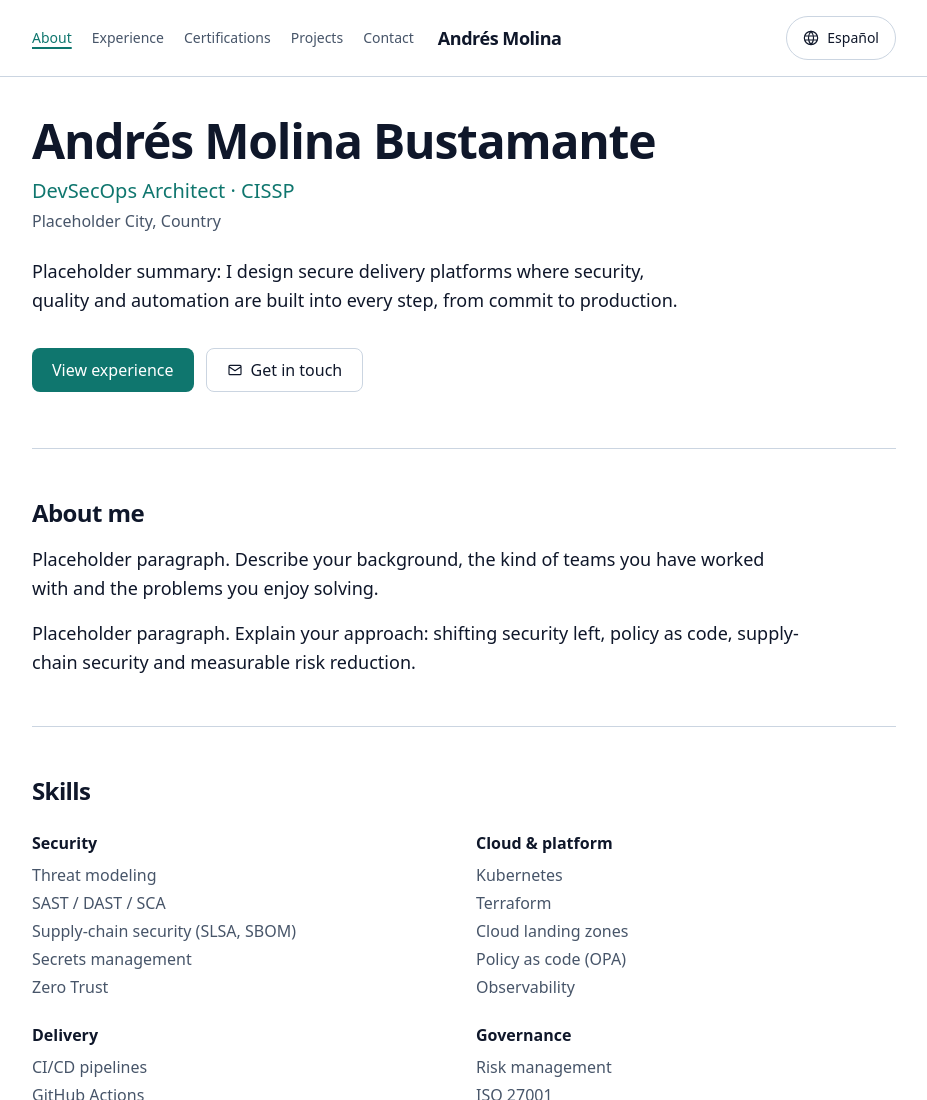
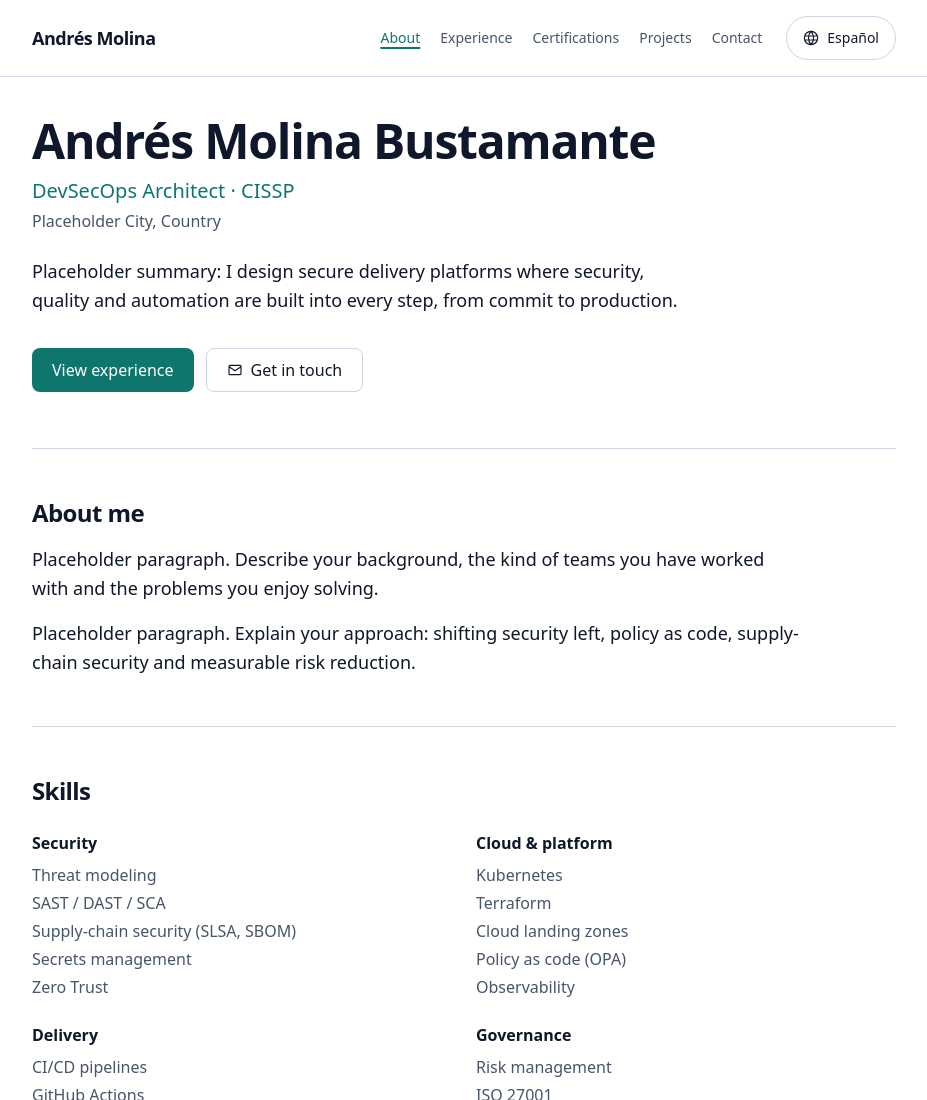
Before and after one commit to Milodon247/andresmolina.dev, an Astro site: page / in a window 1280 px wide. Shown: the top 1100 px of the page, without its empty margins (176-1103 px from the left). Built offline with nearby package versions, Linux system fonts and the light colour scheme; Astro itself is replaced by a stand-in of ours.

Commit message:
fix(layout): keep brand before navigation on wide screens
Co-Authored-By: Claude Opus 5.5 <noreply@anthropic.com>

```diff
--- a/src/components/layout/Header.astro
+++ b/src/components/layout/Header.astro
@@ -21,7 +21,7 @@ const t = useTranslations(locale);
     <a href={pathFor('home', locale)} class="text-lg font-semibold tracking-tight text-fg no-underline">
       {site.name}
     </a>
-    <nav aria-label={t.mainNavLabel} class="no-print col-span-2 row-start-2 md:col-span-1 md:row-start-1">
+    <nav aria-label={t.mainNavLabel} class="no-print col-span-2 row-start-2 md:col-span-1 md:col-start-2 md:row-start-1">
       <ul class="flex flex-wrap gap-x-5 gap-y-1 md:justify-end">
         {
           pageKeys.map((key) => (
```
